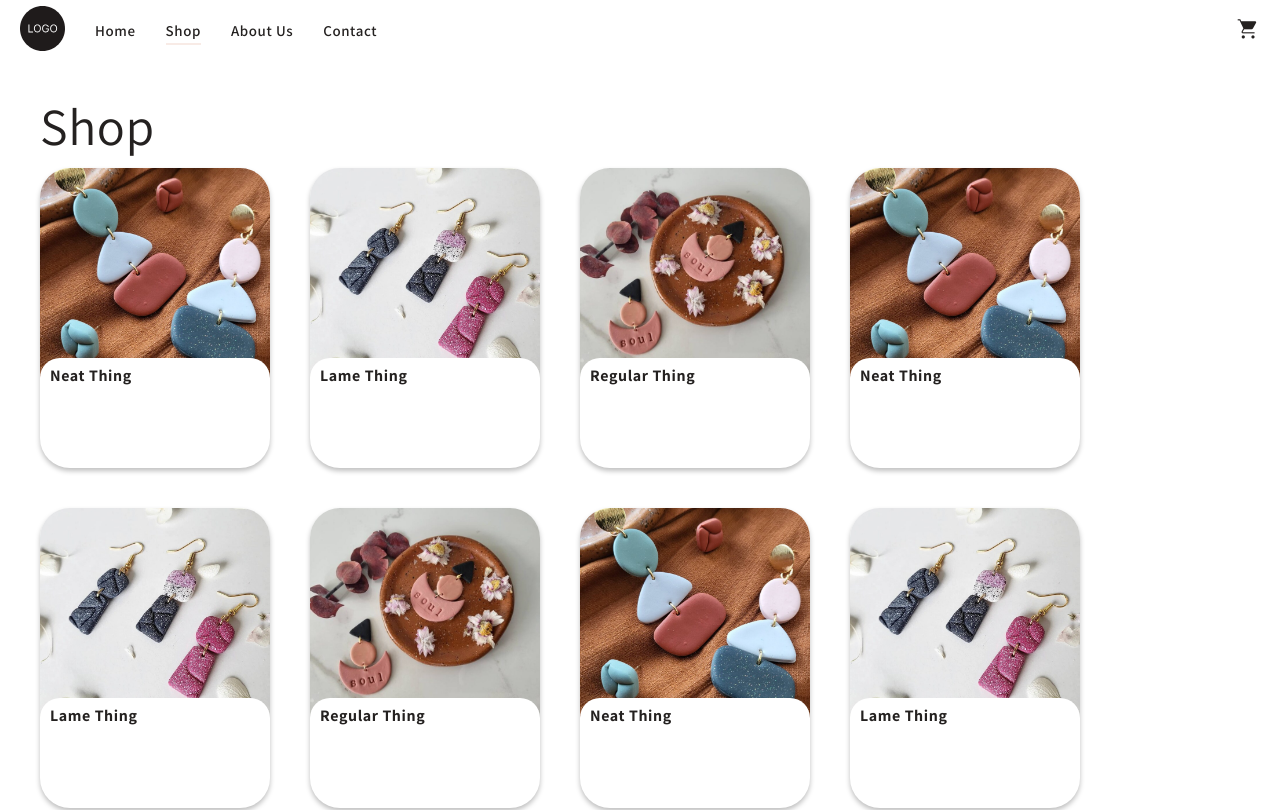
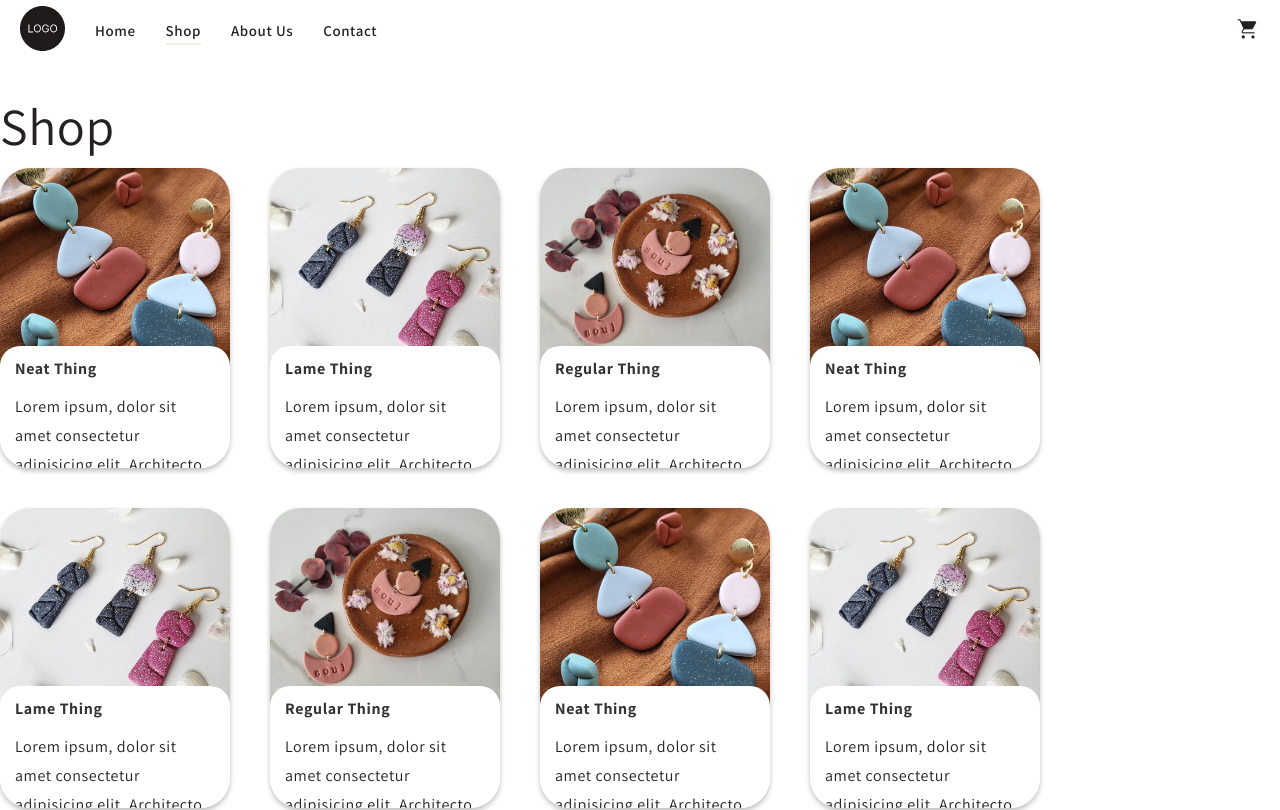
Before and after one commit to ChrisBeddome/animatrium_studio, a Next.js app: page /shop in a window 1280 px wide. Shown: the top 810 px of the page. Built offline with nearby package versions, Linux system fonts and the light colour scheme.

Commit message:
card optimizations

```diff
--- a/components/products/Card/Card.js
+++ b/components/products/Card/Card.js
@@ -10,6 +10,7 @@ export default function ProductCard({ product }) {
       </div>
       <div className={styles.bottom}>
         <h6>{product.name}</h6>
+        <p>Lorem ipsum, dolor sit amet consectetur adipisicing elit. Architecto, autem.</p>
       </div>
     </div>
   );
--- a/components/products/Card/Card.module.scss
+++ b/components/products/Card/Card.module.scss
@@ -9,18 +9,22 @@
 
   .top {
     position: relative;
-    flex: 3;
+    flex-basis: 66%;
+    flex-shrink: 0;
   }
   .bottom {
-    flex: 1;
+    flex-basis: 34%;
+    flex-shrink: 1;
+    flex-grow: 0;
     position: relative;
     bottom: 20px;
     background-color: #fff;
     border-radius: 20px;
     box-sizing: border-box;
-    padding: 10px;
+    padding: 15px;
     h6 {
       font-weight: bold;
+      color: #333;
     }
   }
 }
--- a/pages/about.module.scss
+++ b/pages/about.module.scss
@@ -7,7 +7,7 @@
       border-radius: 600px;
     }
     .blurb {
-      max-width: 600px;
+      max-width: 50%;
       padding-right: 20px;
       ul {
         margin-left: 40px;
--- a/styles/global.scss
+++ b/styles/global.scss
@@ -53,7 +53,7 @@ h6 {
 }
 
 main.main-content {
-  max-width: 1200px;
+  max-width: 1400px;
   margin: auto;
   margin-top: 100px;
 }
```
